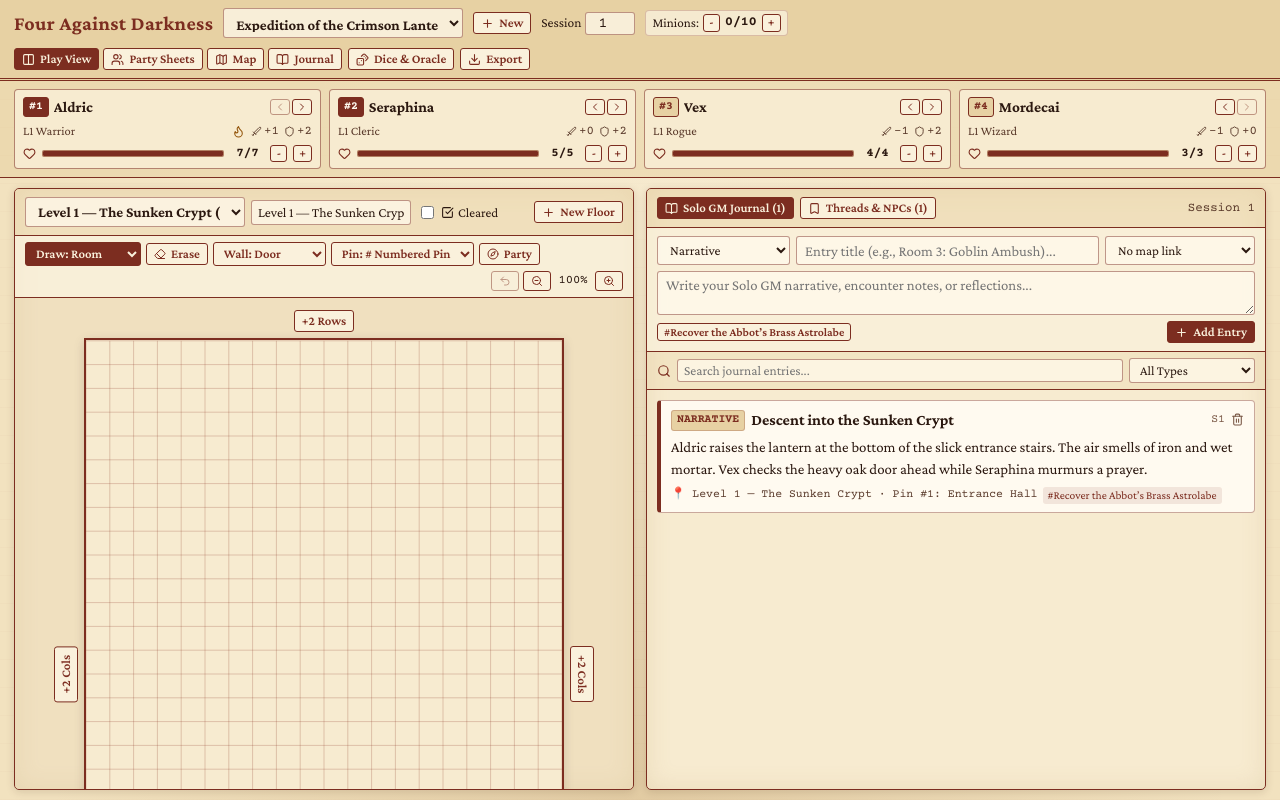
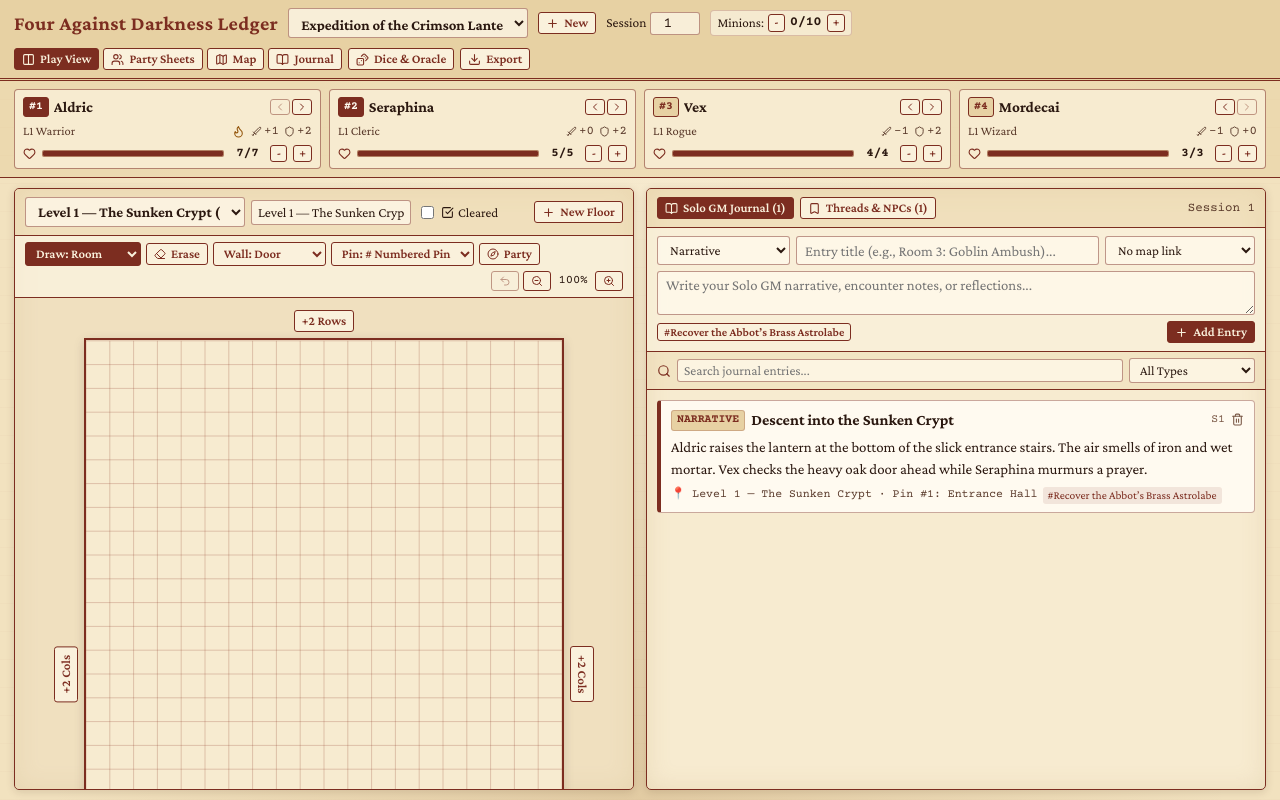
Before and after one commit to smileywiley/four-against-darkness, a React (Vite) app: page / in a window 1280 px wide. Built offline with nearby package versions, Linux system fonts and the light colour scheme.

Commit message:
Update UI header to Four Against Darkness Ledger

```diff
--- a/src/App.tsx
+++ b/src/App.tsx
@@ -124,7 +124,7 @@ export function App() {
       <header className="top-bar">
         <div style={{ display: 'flex', alignItems: 'center', gap: '10px', flexWrap: 'wrap' }}>
           <h1 style={{ fontSize: '1.25rem', letterSpacing: '0.02em' }}>
-            Four Against Darkness
+            Four Against Darkness Ledger
           </h1>
 
           <select
```
